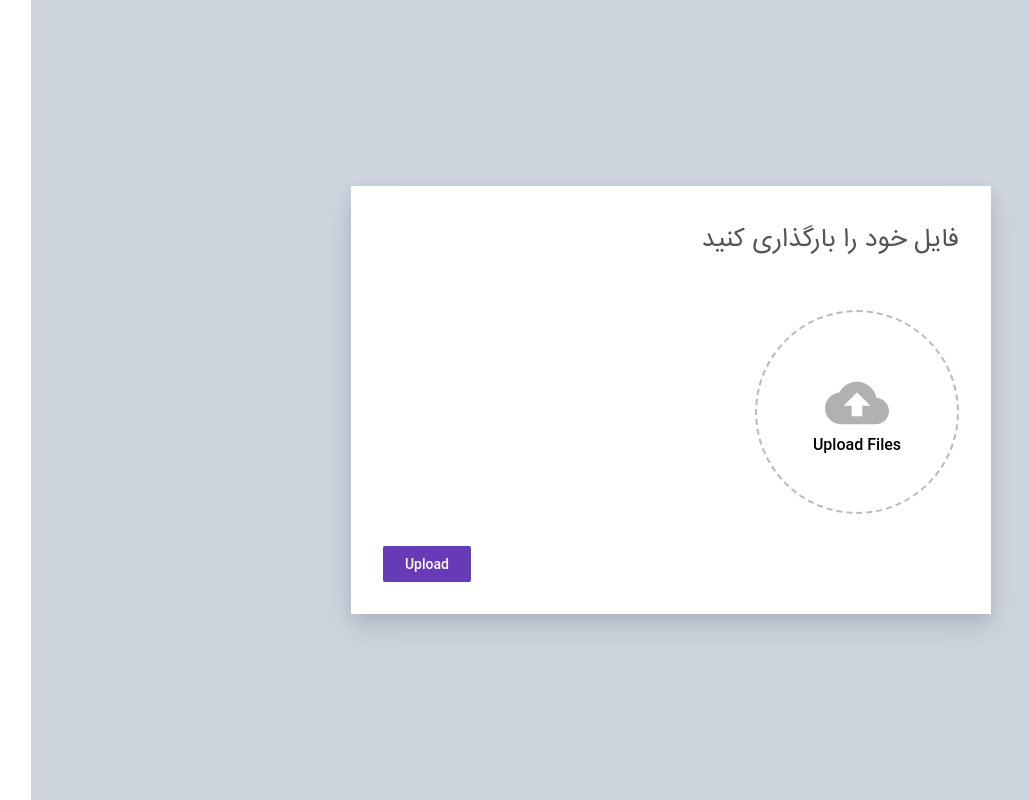
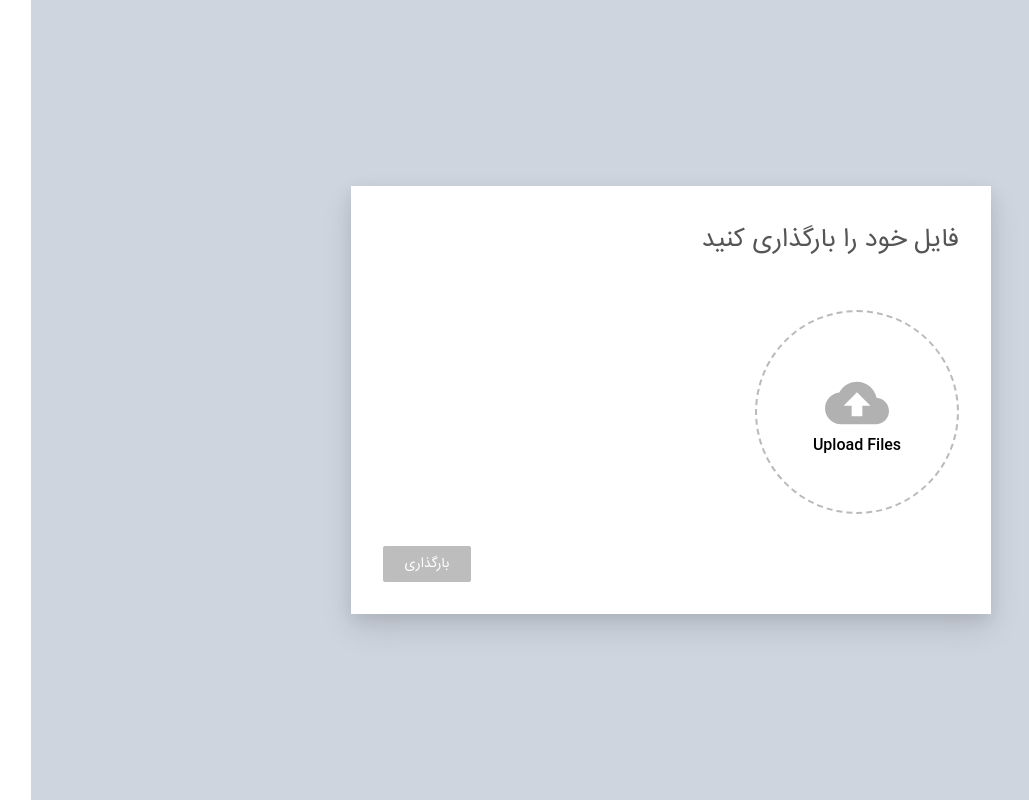
Before and after one commit to hosseinnarimanirad/FaracheClient, a React (Create React App) app: page / in a window 1280 px wide. Shown: the whole page, without its empty margins (0-1029 px from the left). Built offline with nearby package versions, Linux system fonts and the light colour scheme.

Commit message:
1398.03.03 simple navigation between pages

```diff
--- a/src/App.js
+++ b/src/App.js
@@ -1,13 +1,52 @@
 import React, { Component } from "react";
 import "./App.css";
 import Upload from "./components/upload/Upload";
+import Process from "./components/process/Process"
+
+const steps = ['upload', 'process'];
 
 class App extends Component {
+
+  constructor(props) {
+    super(props);
+    this.state = {
+      currentStep: steps[0],
+      currentStepIndex:0
+    };
+  }
+
+  setCurrentStep(state){
+    this.setState({currentStep:state});
+  }
+
+  goToNextStep(){
+    var index = (this.state.currentStepIndex+1)%2;
+
+    this.setCurrentStep(steps[index]);
+  }
+
+  getUI(){
+    switch(this.state.currentStep){
+      case steps[0]:{
+        return (<Upload goToProcessMode={()=>this.goToNextStep()}/>);
+      }
+      case steps[1]:{
+
+        return (<Process />);
+      }
+      default:{
+        return (<Upload/>);
+      }
+    }
+
+  }
+
+
   render() {
     return (
       <div className="App">
         <div className="Card">
-          <Upload />
+          {this.getUI()}
         </div>
       </div>
     );
--- /dev/null
+++ b/src/components/process/Process.js
@@ -0,0 +1,18 @@
+import React, { Component } from "react";
+import Dropzone from "../dropzone/Dropzone";
+import "./Process.css";
+import Progress from "../progress/Progress";
+
+const uploadServerUrl = "https://localhost:44306/api/upload";
+
+class Process extends Component {
+
+    render(){
+        return (<div>
+            PROCESS
+        </div>);
+    }
+}
+
+
+export default Process;
--- a/src/components/upload/Upload.js
+++ b/src/components/upload/Upload.js
@@ -13,14 +13,18 @@ class Upload extends Component {
       files: [],
       uploading: false,
       uploadProgress: {},
-      successfullUploaded: false
+      successfullUploaded: false,
     };
+
 
     this.onFilesAdded = this.onFilesAdded.bind(this);
     this.uploadFiles = this.uploadFiles.bind(this);
     this.sendRequest = this.sendRequest.bind(this);
     this.renderActions = this.renderActions.bind(this);
+
   }
+
+   goToProcessMode(){ this.props.goToProcessMode();}
 
   onFilesAdded(files) {
     this.setState(prevState => ({
@@ -42,7 +46,12 @@ class Upload extends Component {
       // Not Production ready! Do some error handling here instead...
       this.setState({ successfullUploaded: true, uploading: false });
     }
+
+
   }
+
+
+
 
   sendRequest(file) {
     return new Promise((resolve, reject) => {
@@ -104,21 +113,30 @@ class Upload extends Component {
   renderActions() {
     if (this.state.successfullUploaded) {
       return (
-        <button
+        <div>
+        <button className="iranSansFont"
           onClick={() =>
             this.setState({ files: [], successfullUploaded: false })
           }
         >
-          Clear
+          انتخاب مجدد
         </button>
+         <button className="iranSansFont"
+         onClick={() =>
+           this.goToProcessMode()
+         }
+       >
+         گام بعدی (انتخاب تحلیل)
+       </button>
+       </div>
       );
     } else {
       return (
-        <button
-          disabled={this.state.files.length < 0 || this.state.uploading}
+        <button className="iranSansFont"
+          disabled={this.state.files.length <= 0 || this.state.uploading}
           onClick={this.uploadFiles}
         >
-          Upload
+          بارگذاری
         </button>
       );
     }
```
Also changed, not shown: src/components/process/Process.css (added).
